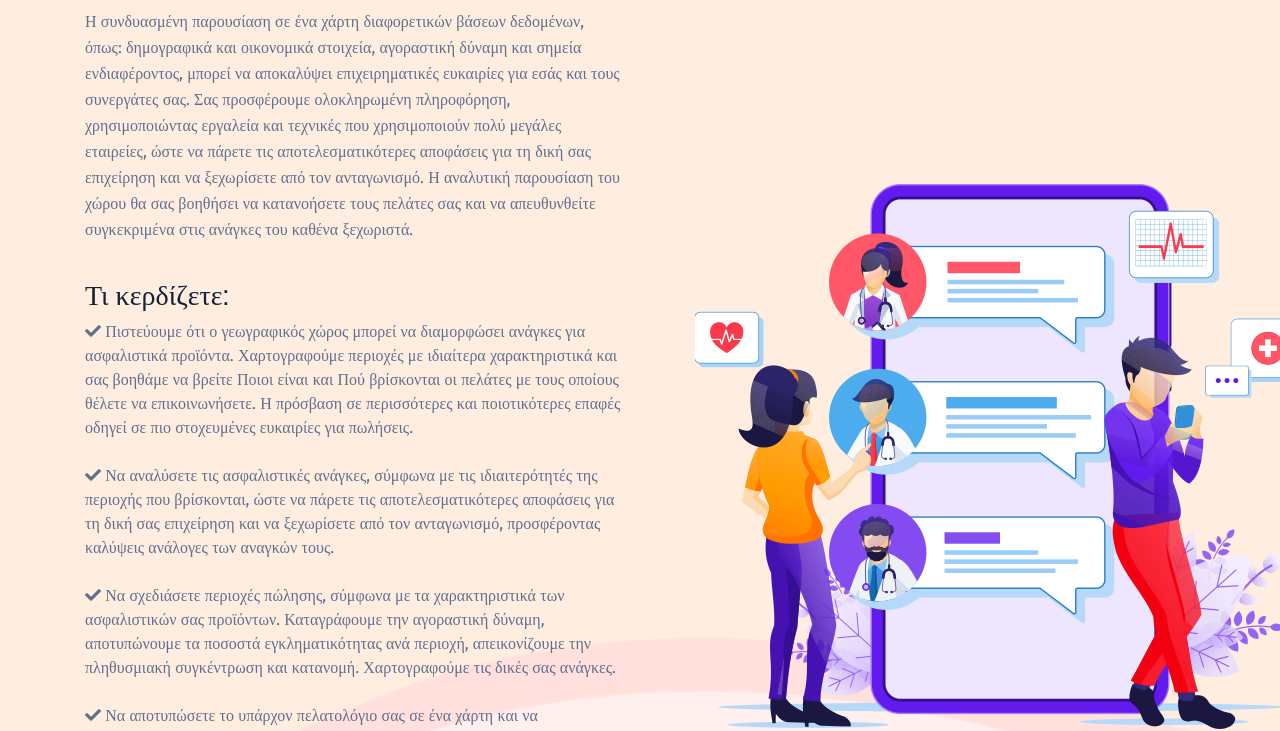
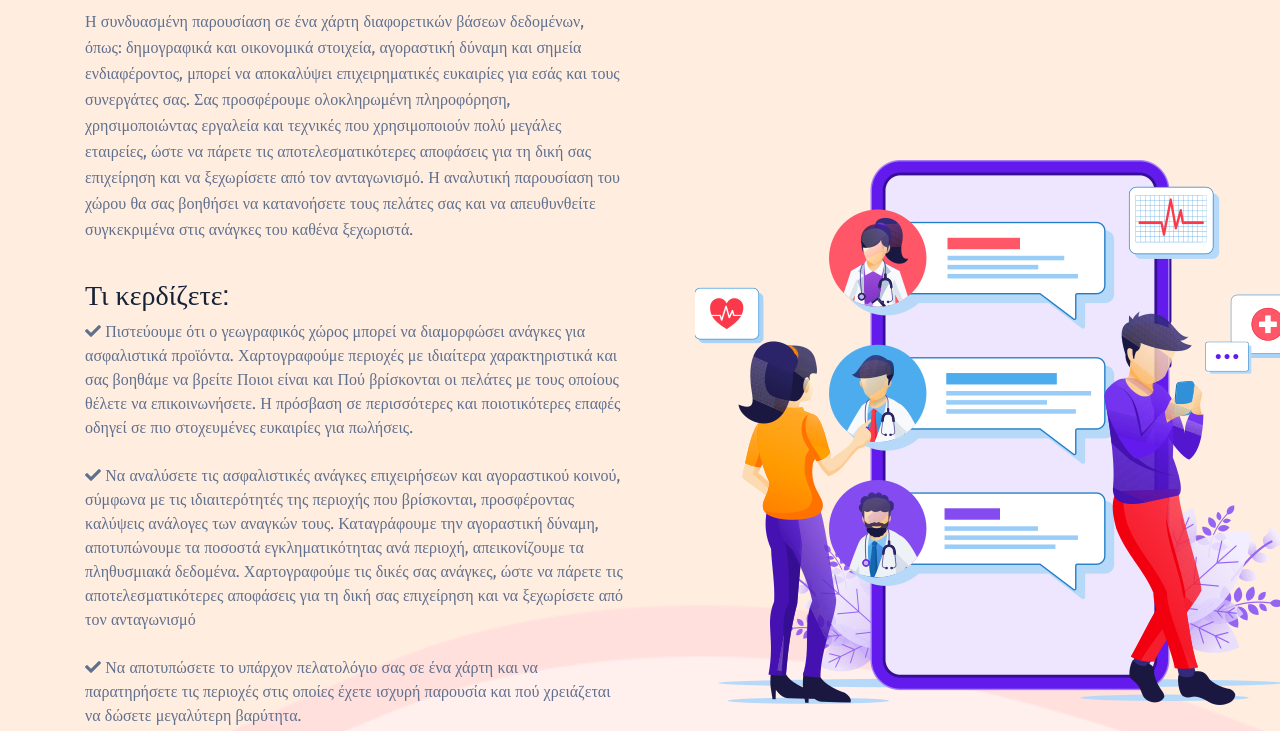
Before and after one commit to actgeo/actgeo.github.io, a plain HTML site: page insurance.html in a window 1280 px wide. Shown: the part 214-945 px from the top of the page. Drawn offline with Linux system fonts and the light colour scheme.

Commit message:
change content

```diff
--- a/insurance.html
+++ b/insurance.html
@@ -88,15 +88,9 @@
                                             <li>
                                                 <div class="icon">
                                                     <i class="fas fa-check"></i>
-                                                    Να αναλύσετε τις ασφαλιστικές ανάγκες, σύμφωνα με τις ιδιαιτερότητές της περιοχής  που βρίσκονται, ώστε να πάρετε τις αποτελεσματικότερες αποφάσεις
-                                                    για τη δική σας επιχείρηση και να ξεχωρίσετε από τον ανταγωνισμό, προσφέροντας καλύψεις ανάλογες των αναγκών τους.
-                                                </div></br>
-                                            </li>
-                                            <li>
-                                                <div class="icon">
-                                                    <i class="fas fa-check"></i>
-                                                    Να σχεδιάσετε περιοχές πώλησης, σύμφωνα με τα χαρακτηριστικά των ασφαλιστικών σας προϊόντων. Καταγράφουμε την αγοραστική δύναμη,
-                                                    αποτυπώνουμε τα ποσοστά εγκληματικότητας ανά περιοχή, απεικονίζουμε την πληθυσμιακή συγκέντρωση και κατανομή. Χαρτογραφούμε τις δικές σας ανάγκες.
+                                                    Να αναλύσετε τις ασφαλιστικές ανάγκες επιχειρήσεων και αγοραστικού κοινού, σύμφωνα με τις ιδιαιτερότητές της περιοχής που βρίσκονται, προσφέροντας καλύψεις ανάλογες των αναγκών τους.
+                                                    Καταγράφουμε την αγοραστική δύναμη, αποτυπώνουμε τα ποσοστά εγκληματικότητας ανά περιοχή, απεικονίζουμε τα πληθυσμιακά δεδομένα.
+                                                    Χαρτογραφούμε τις δικές σας ανάγκες, ώστε να πάρετε τις αποτελεσματικότερες αποφάσεις για τη δική σας επιχείρηση και να ξεχωρίσετε από τον ανταγωνισμό
                                                 </div></br>
                                             </li>
                                             <li>
```
Also changed, not shown: franchise.html (+5 -45 lines), index.html (+1 -1 lines), retail.html (+4 -13 lines).
